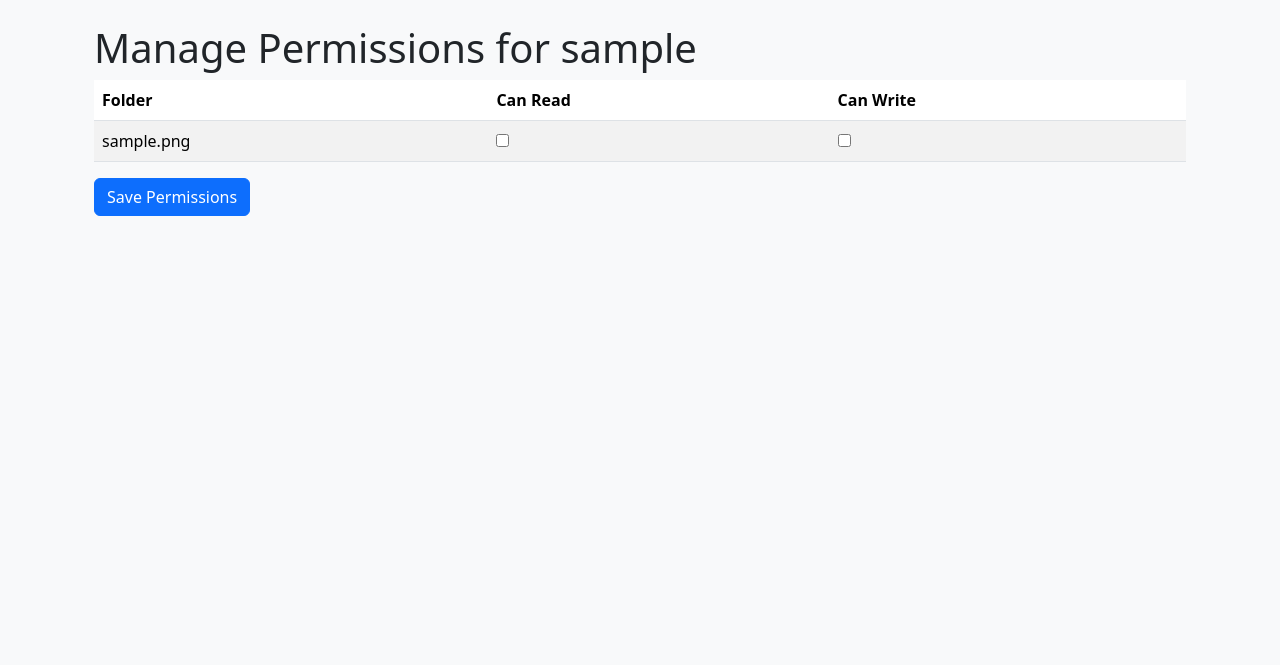
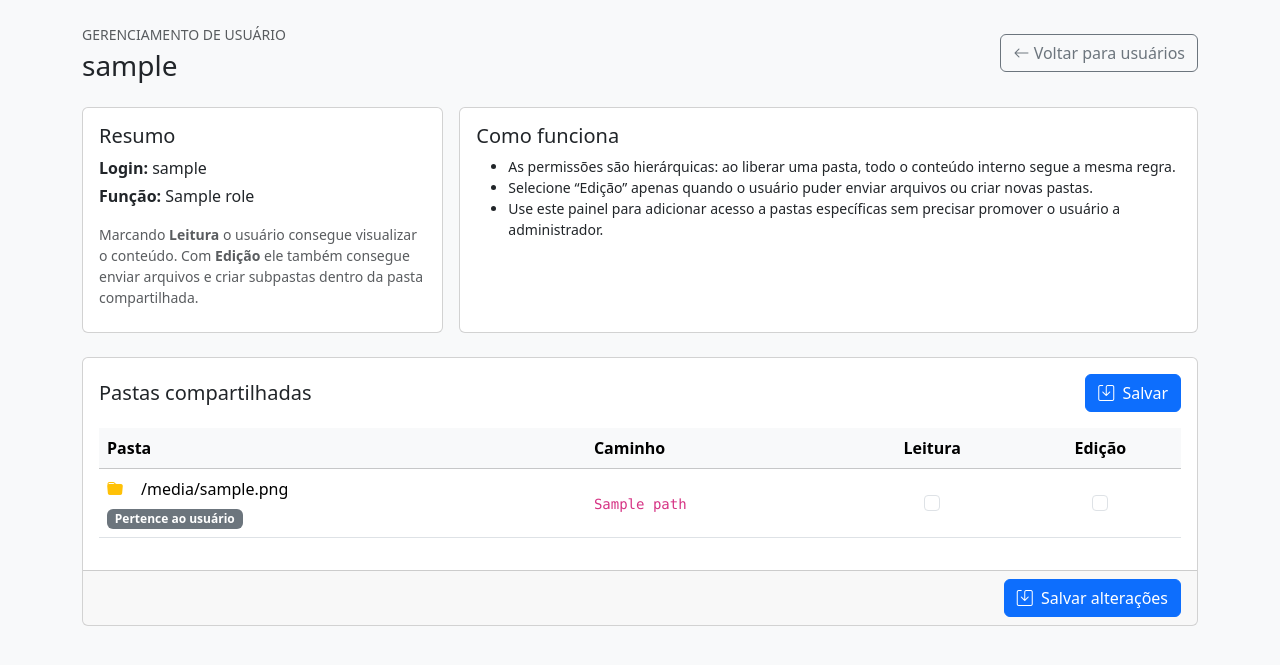
Before and after one commit to Gecesars/efserver, a Flask app: template app/templates/admin/manage_permissions.html in a window 1280 px wide. Shown: the part 56-721 px from the top of the page. Run offline with Flask 3, Linux system fonts and the light colour scheme; tables that the repository leaves empty hold one stand-in row (values such as "Sample post"); the template is opened without the code that fills it: values that come from a table or form of the project are taken from there, most other values are stand-ins (such as "Sample title", 1, 10 or a date in 2020).

Commit message:
Improve admin permissions and enforce access

```diff
--- a/app/templates/admin/manage_permissions.html
+++ b/app/templates/admin/manage_permissions.html
@@ -1,28 +1,97 @@
 {% extends "base.html" %}
 
 {% block content %}
-<div class="container">
-    <h1 class="mt-4">Manage Permissions for {{ user.username }}</h1>
-    <form method="POST" action="{{ url_for('admin.manage_user_permissions', id=user.id) }}">
-        <table class="table table-striped">
-            <thead>
+<div class="d-flex flex-wrap justify-content-between align-items-center mb-4">
+    <div>
+        <p class="text-uppercase text-muted small mb-1">Gerenciamento de usuário</p>
+        <h1 class="h3 mb-0">{{ user.username }}</h1>
+    </div>
+    <div class="mt-3 mt-md-0">
+        <a href="{{ url_for('admin.list_users') }}" class="btn btn-outline-secondary">
+            <i class="bi bi-arrow-left"></i> Voltar para usuários
+        </a>
+    </div>
+</div>
+
+<div class="row g-3 mb-4">
+    <div class="col-lg-4">
+        <div class="card h-100">
+            <div class="card-body">
+                <h5 class="card-title">Resumo</h5>
+                <p class="mb-1"><strong>Login:</strong> {{ user.username }}</p>
+                <p class="mb-3"><strong>Função:</strong> {{ user.role.name if user.role else 'N/A' }}</p>
+                <p class="text-muted small mb-2">Marcando <strong>Leitura</strong> o usuário consegue visualizar o conteúdo. Com <strong>Edição</strong> ele também consegue enviar arquivos e criar subpastas dentro da pasta compartilhada.</p>
+            </div>
+        </div>
+    </div>
+    <div class="col-lg-8">
+        <div class="card h-100">
+            <div class="card-body">
+                <h5 class="card-title">Como funciona</h5>
+                <ul class="mb-0 small">
+                    <li>As permissões são hierárquicas: ao liberar uma pasta, todo o conteúdo interno segue a mesma regra.</li>
+                    <li>Selecione “Edição” apenas quando o usuário puder enviar arquivos ou criar novas pastas.</li>
+                    <li>Use este painel para adicionar acesso a pastas específicas sem precisar promover o usuário a administrador.</li>
+                </ul>
+            </div>
+        </div>
+    </div>
+</div>
+
+<form method="POST" action="{{ url_for('admin.manage_user_permissions', id=user.id) }}" class="card">
+    <div class="card-body">
+        <div class="d-flex justify-content-between align-items-center mb-3">
+            <h5 class="card-title mb-0">Pastas compartilhadas</h5>
+            <button type="submit" class="btn btn-primary">
+                <i class="bi bi-save me-1"></i> Salvar
+            </button>
+        </div>
+        {% if folder_rows %}
+        <div class="table-responsive">
+            <table class="table table-hover align-middle">
+                <thead class="table-light">
                     <tr>
-                    <th>Folder</th>
-                    <th>Can Read</th>
-                    <th>Can Write</th>
+                        <th scope="col" style="width: 45%;">Pasta</th>
+                        <th scope="col">Caminho</th>
+                        <th scope="col" class="text-center">Leitura</th>
+                        <th scope="col" class="text-center">Edição</th>
                     </tr>
                 </thead>
                 <tbody>
-                {% for folder in folders %}
+                    {% for entry in folder_rows %}
+                    {% set permission = user_permissions.get(entry.folder.id) %}
                     <tr>
-                    <td>{{ folder.filename }}</td>
-                    <td><input type="checkbox" name="read_{{ folder.id }}" value="1" {% if user_permissions.get(folder.id) and user_permissions.get(folder.id).can_read %}checked{% endif %}></td>
-                    <td><input type="checkbox" name="write_{{ folder.id }}" value="1" {% if user_permissions.get(folder.id) and user_permissions.get(folder.id).can_write %}checked{% endif %}></td>
+                        <td>
+                            <div class="d-flex align-items-center">
+                                <i class="bi bi-folder-fill text-warning me-2"></i>
+                                <span style="padding-left: {{ entry.depth * 12 }}px;">{{ entry.folder.filename }}</span>
+                            </div>
+                            {% if entry.folder.owner_id == user.id %}
+                            <span class="badge bg-secondary mt-2">Pertence ao usuário</span>
+                            {% endif %}
+                        </td>
+                        <td><code>{{ entry.path }}</code></td>
+                        <td class="text-center">
+                            <input class="form-check-input" type="checkbox" name="read_{{ entry.folder.id }}" value="1"
+                                {% if permission and permission.can_read %}checked{% endif %}>
+                        </td>
+                        <td class="text-center">
+                            <input class="form-check-input" type="checkbox" name="write_{{ entry.folder.id }}" value="1"
+                                {% if permission and permission.can_write %}checked{% endif %}>
+                        </td>
                     </tr>
                     {% endfor %}
                 </tbody>
             </table>
-        <button type="submit" class="btn btn-primary">Save Permissions</button>
+        </div>
+        {% else %}
+        <p class="text-muted mb-0">Nenhuma pasta cadastrada até o momento.</p>
+        {% endif %}
+    </div>
+    <div class="card-footer text-end">
+        <button type="submit" class="btn btn-primary">
+            <i class="bi bi-save me-1"></i> Salvar alterações
+        </button>
+    </div>
 </form>
-</div>
 {% endblock %}
```
Also changed, not shown: app/models.py (+9 -0 lines), app/routes/admin.py (+38 -7 lines), app/routes/files.py (+154 -78 lines). Lines whose indentation alone changed are shown as unchanged.
